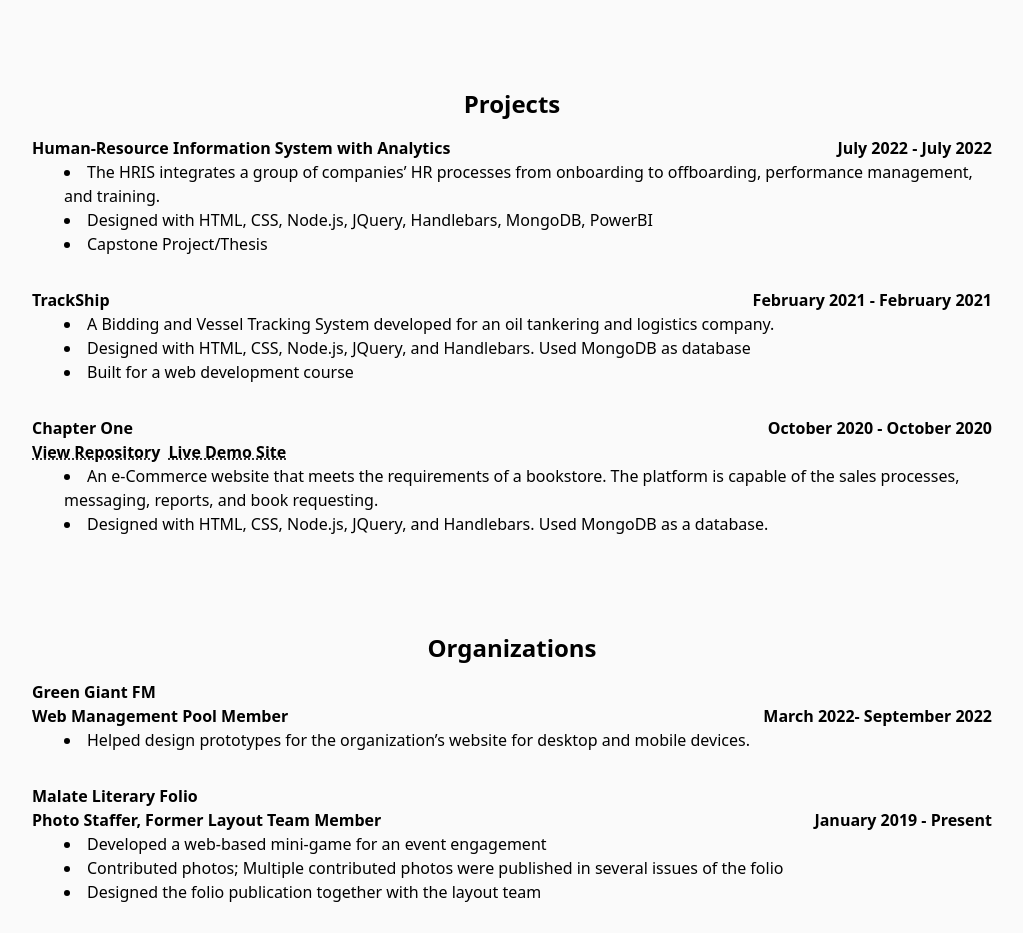
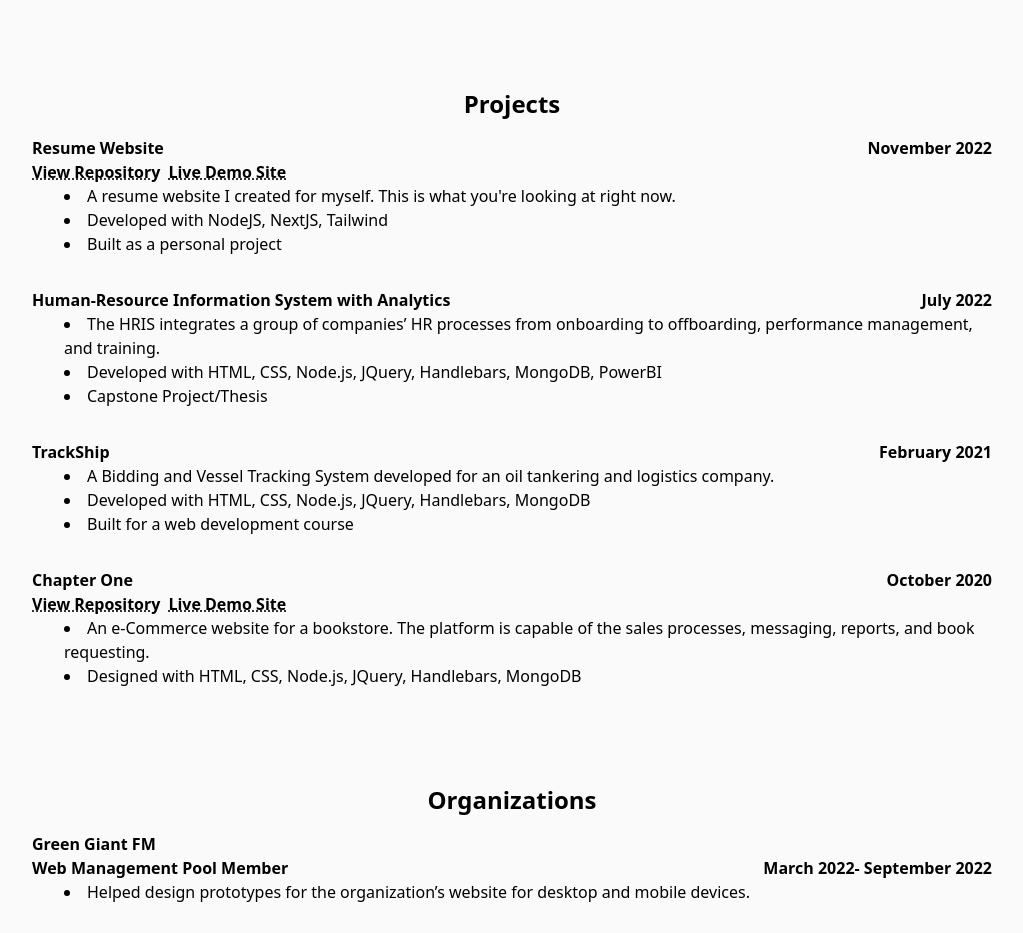
Before and after one commit to seanxavier/resume-website, a Next.js app: page / in a window 1280 px wide. Shown: the part 1840-2773 px from the top of the page, without its empty margins (128-1151 px from the left). Built offline with nearby package versions, Linux system fonts and the light colour scheme.

Commit message:
Update Projects.js

```diff
--- a/sections/Projects.js
+++ b/sections/Projects.js
@@ -5,13 +5,23 @@ const Projects = () => {
 
     const data = [
         {
+            projectName: "Resume Website",
+            dateFinished: "2022-11-01",
+            repositoryLink: "https://github.com/iliwysfyasbysuoi/resume-website",
+            deployedLink: "https://resume.seanxavier.one/",
+            details: [
+                "A resume website I created for myself. This is what you're looking at right now.",
+                "Developed with NodeJS, NextJS, Tailwind",
+                "Built as a personal project"
+            ]
+        },{
             projectName: "Human-Resource Information System with Analytics",
             dateFinished: "2022-07-01",
             repositoryLink: "",
             deployedLink: "",
             details: [
                 "The HRIS integrates a group of companies’ HR processes from onboarding to offboarding, performance management, and training.",
-                "Designed with HTML, CSS, Node.js, JQuery, Handlebars, MongoDB, PowerBI",
+                "Developed with HTML, CSS, Node.js, JQuery, Handlebars, MongoDB, PowerBI",
                 "Capstone Project/Thesis",
             ]
         },
@@ -22,7 +32,7 @@ const Projects = () => {
             deployedLink: "",
             details: [
                 "A Bidding and Vessel Tracking System developed for an oil tankering and logistics company.",
-                "Designed with HTML, CSS, Node.js, JQuery, and Handlebars. Used MongoDB as database",
+                "Developed with HTML, CSS, Node.js, JQuery,  Handlebars, MongoDB",
                 "Built for a web development course",
             ]
         },
@@ -32,8 +42,8 @@ const Projects = () => {
             repositoryLink: "https://github.com/iliwysfyasbysuoi/Chapter-One--Refactored-",
             deployedLink: "https://chapterone-itisdev.seanxavier.one/",
             details: [
-                "An e-Commerce website that meets the requirements of a bookstore. The platform is capable of the sales processes, messaging, reports, and book requesting.",
-                "Designed with HTML, CSS, Node.js, JQuery, and Handlebars. Used MongoDB as a database.",
+                "An e-Commerce website for a bookstore. The platform is capable of the sales processes, messaging, reports, and book requesting.",
+                "Designed with HTML, CSS, Node.js, JQuery, Handlebars, MongoDB",
             ],
 
         }
@@ -55,7 +65,7 @@ const Projects = () => {
                             <div className="font-semibold">
                                 <div className="md:flex md:flex-row md:justify-between">
                                     <h2>{data.projectName}</h2>
-                                    <h2>{dateFinished.toLocaleDateString('en-us', { year: "numeric", month: "long" })} {data.dateFinished === "" ? "" : "- " + dateFinished.toLocaleDateString('en-us', { year: "numeric", month: "long" })}</h2>
+                                    <h2>{dateFinished.toLocaleDateString('en-us', { year: "numeric", month: "long" })} </h2>
                                 </div>
                                 <div className="md:flex md:flex-row md:justify-start ">
                                     {data.repositoryLink !== ""
```
